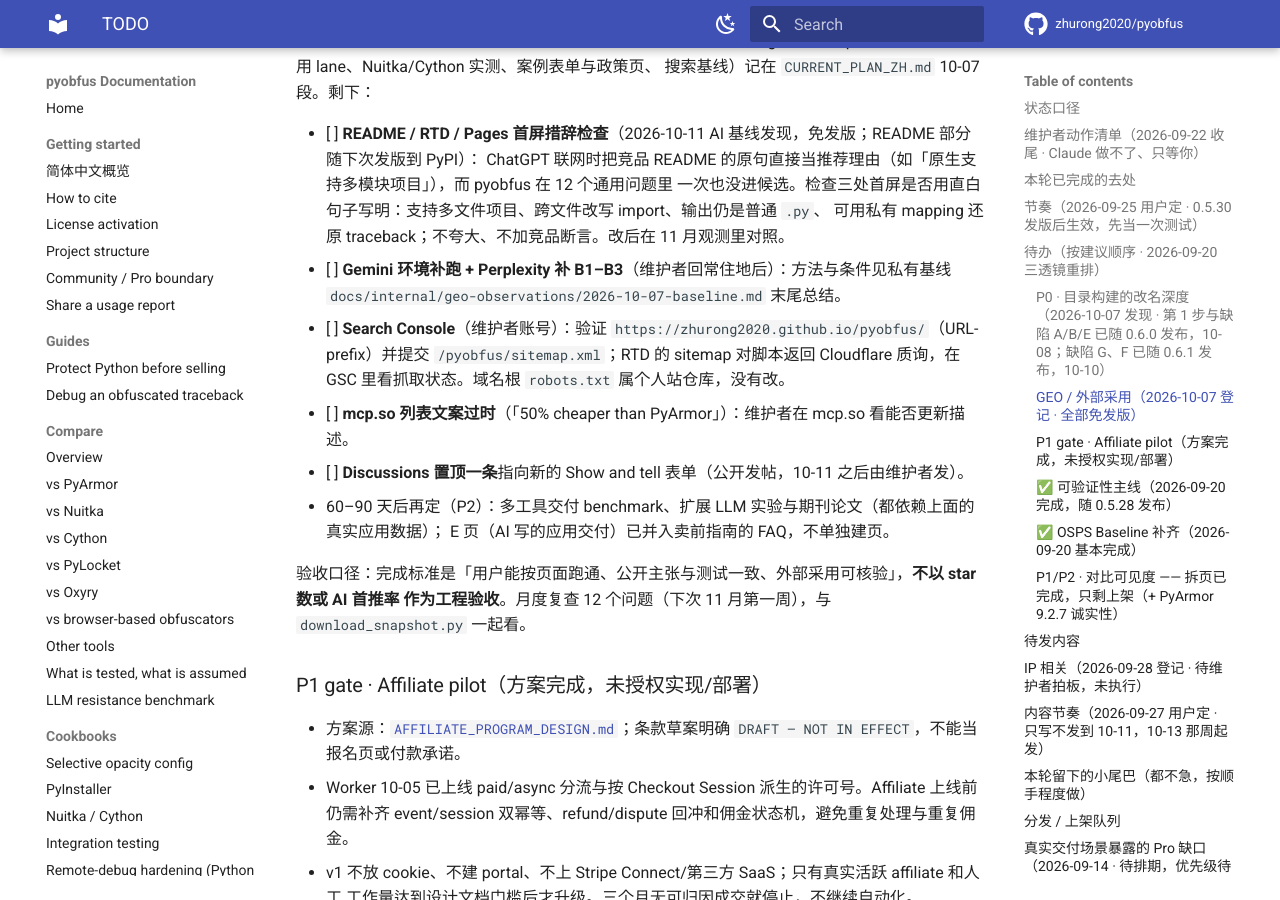
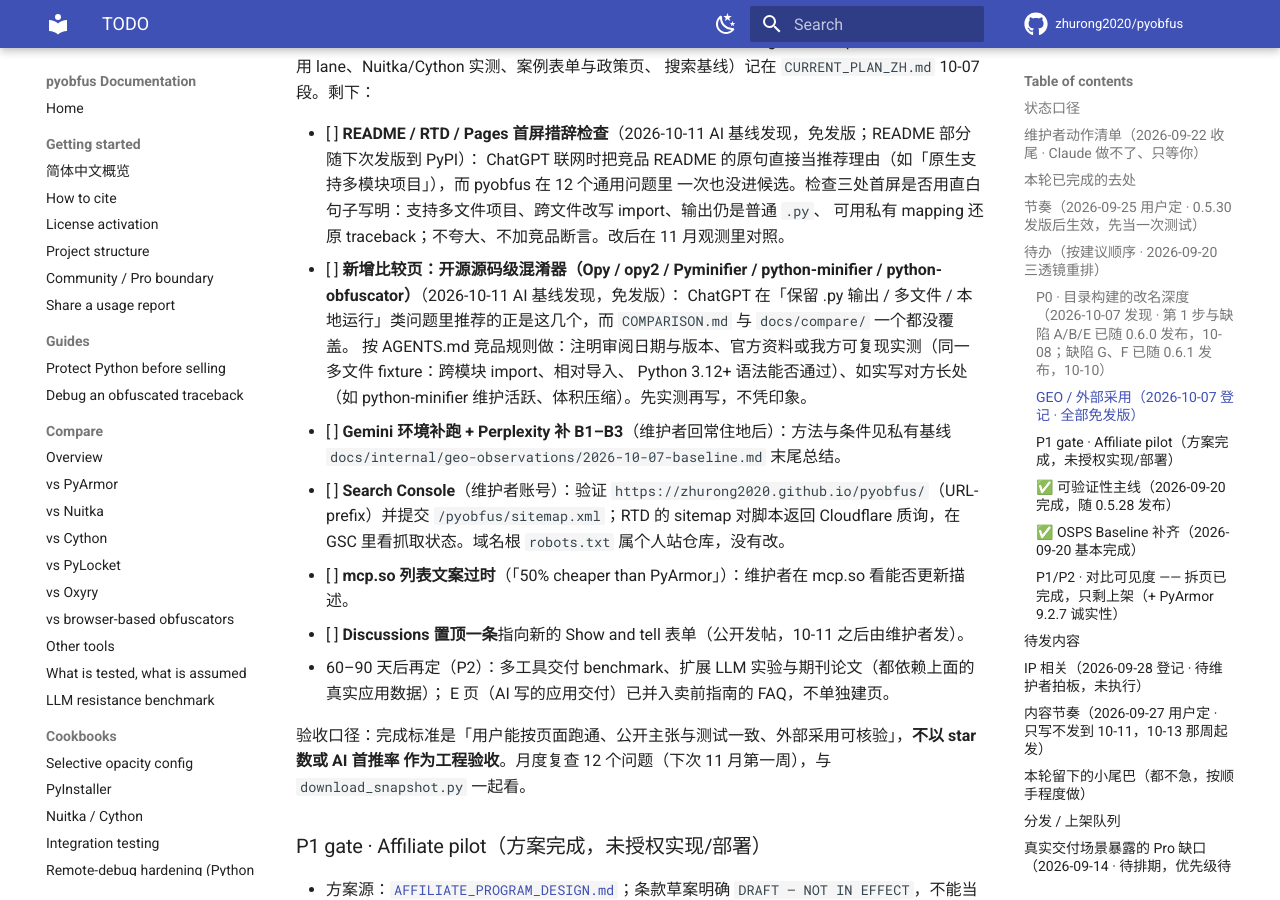
Before and after one commit to zhurong2020/pyobfus, an MkDocs documentation site: the page built from docs/TODO.md, in a window 1280 px wide and 900 px high, scrolled down 7399 px. Built offline with MkDocs 1.6.1 and Material for MkDocs 9.7.7, drawn with Linux system fonts in a browser that asks for light colours; comment, search, counter and statistics services are not loaded.

Commit message:
docs: name multi-file scope in the comparison summary; queue an open-source obfuscator comparison page
Co-Authored-By: Claude Opus 5.5 <noreply@anthropic.com>

```diff
--- a/docs/TODO.md
+++ b/docs/TODO.md
@@ -205,6 +205,10 @@ JOSS 页改为引用页、两张任务页、Pages sitemap、FastAPI 真实应用
       ChatGPT 联网时把竞品 README 的原句直接当推荐理由（如「原生支持多模块项目」），而 pyobfus 在 12 个通用问题里
       一次也没进候选。检查三处首屏是否用直白句子写明：支持多文件项目、跨文件改写 import、输出仍是普通 `.py`、
       可用私有 mapping 还原 traceback；不夸大、不加竞品断言。改后在 11 月观测里对照。
+- [ ] **新增比较页：开源源码级混淆器（Opy / opy2 / Pyminifier / python-minifier / python-obfuscator）**（2026-10-11 AI 基线发现，免发版）：
+      ChatGPT 在「保留 .py 输出 / 多文件 / 本地运行」类问题里推荐的正是这几个，而 `COMPARISON.md` 与 `docs/compare/` 一个都没覆盖。
+      按 AGENTS.md 竞品规则做：注明审阅日期与版本、官方资料或我方可复现实测（同一多文件 fixture：跨模块 import、相对导入、
+      Python 3.12+ 语法能否通过）、如实写对方长处（如 python-minifier 维护活跃、体积压缩）。先实测再写，不凭印象。
 - [ ] **Gemini 环境补跑 + Perplexity 补 B1–B3**（维护者回常住地后）：方法与条件见私有基线
       `docs/internal/geo-observations/2026-10-07-baseline.md` 末尾总结。
 - [ ] **Search Console**（维护者账号）：验证 `https://zhurong2020.github.io/pyobfus/`（URL-prefix）并提交
```
Also changed, not shown: docs/COMPARISON.md (+1 -1 lines).
